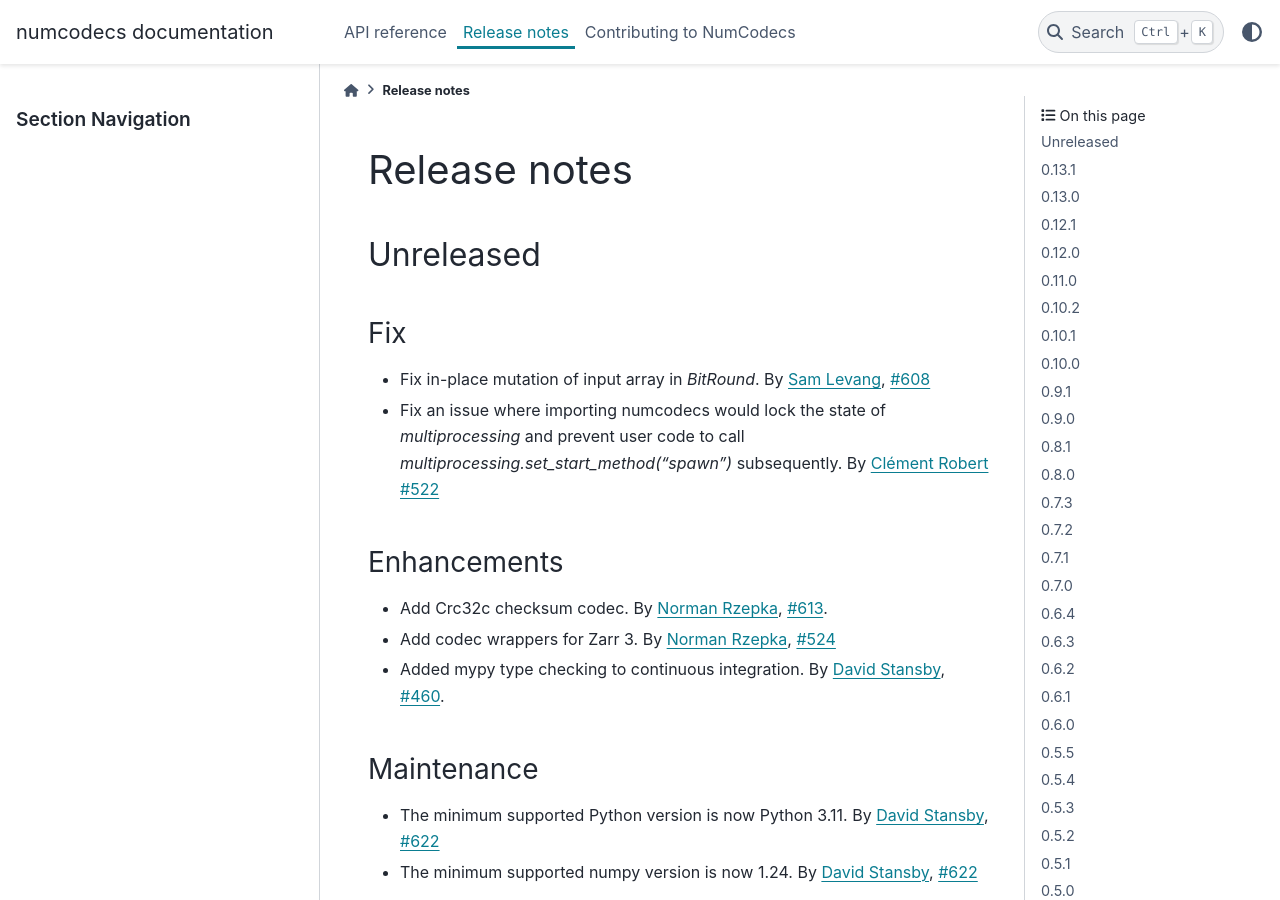
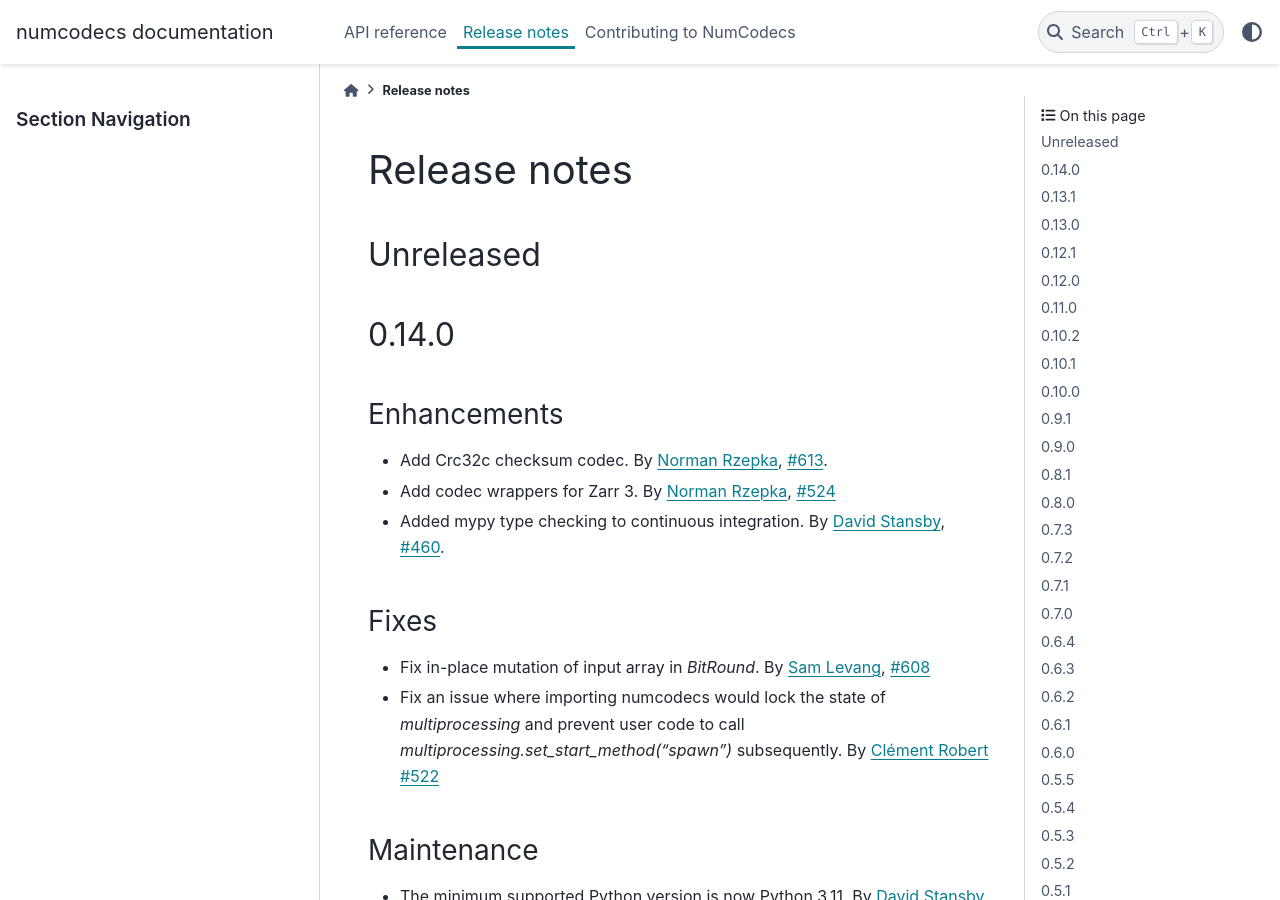
Before and after one commit to zarr-developers/numcodecs, a Sphinx documentation site: the page built from docs/release.rst, in a window 1280 px wide and 900 px high. Built offline with Sphinx 7.4.7 and the PyData theme 0.15.4, drawn with Linux system fonts in a browser that asks for light colours; the version number could not be read and is left out; some of the changed lines change nothing that is shown.

Commit message:
Release notes for 0.14 (#629)

```diff
--- a/docs/release.rst
+++ b/docs/release.rst
@@ -11,14 +11,11 @@ Release notes
 Unreleased
 ----------
 
-Fix
-~~~
-* Fix in-place mutation of input array in `BitRound`.
-  By :user:`Sam Levang <slevang>`, :issue:`608`
-* Fix an issue where importing numcodecs would lock the state of `multiprocessing`
-  and prevent user code to call `multiprocessing.set_start_method("spawn")`
-  subsequently.
-  By :user:`Clément Robert <neutrinoceros>` :issue:`522`
+
+.. _release_0.14.0:
+
+0.14.0
+------
 
 Enhancements
 ~~~~~~~~~~~~
@@ -28,6 +25,15 @@ Enhancements
   By :user:`Norman Rzepka <normanrz>`, :issue:`524`
 * Added mypy type checking to continuous integration.
   By :user:`David Stansby <dstansby>`, :issue:`460`.
+
+Fixes
+~~~~~
+* Fix in-place mutation of input array in `BitRound`.
+  By :user:`Sam Levang <slevang>`, :issue:`608`
+* Fix an issue where importing numcodecs would lock the state of `multiprocessing`
+  and prevent user code to call `multiprocessing.set_start_method("spawn")`
+  subsequently.
+  By :user:`Clément Robert <neutrinoceros>` :issue:`522`
 
 Maintenance
 ~~~~~~~~~~~
```
